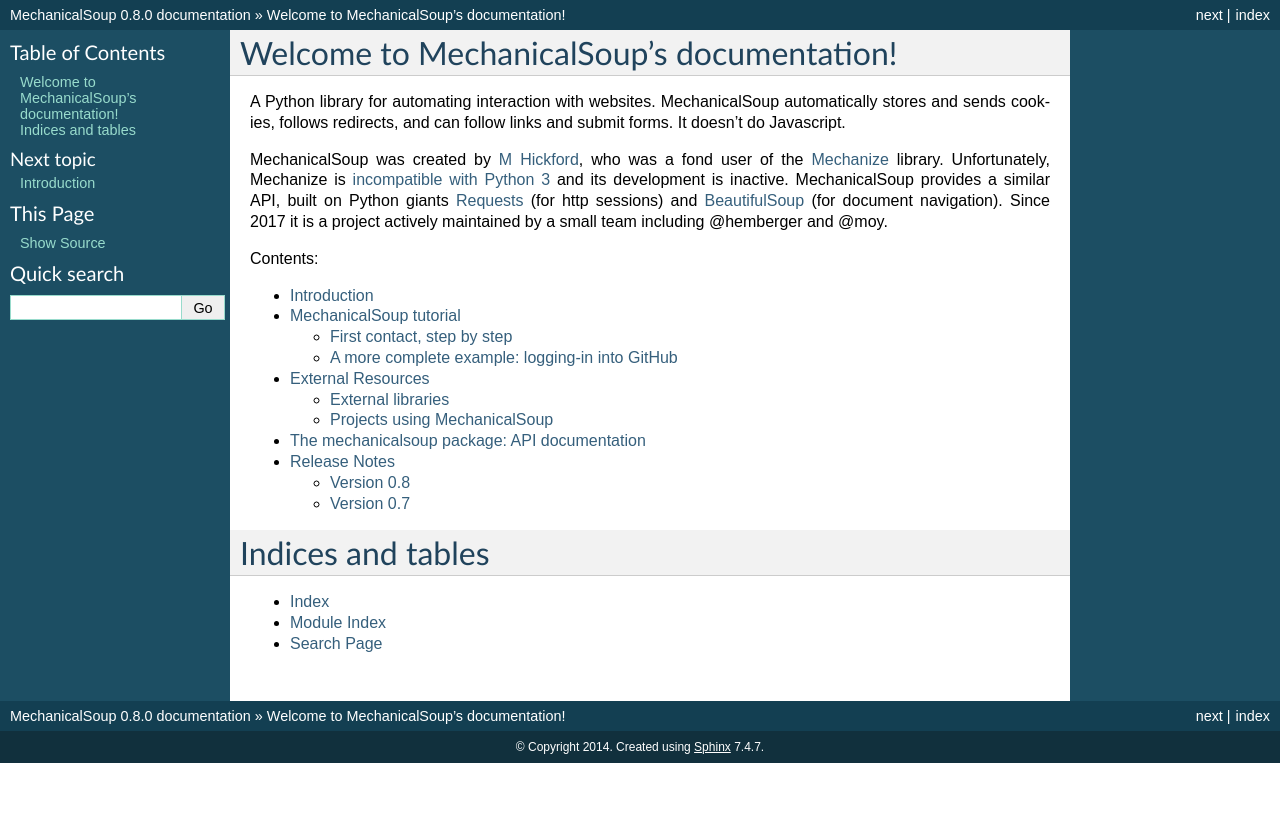
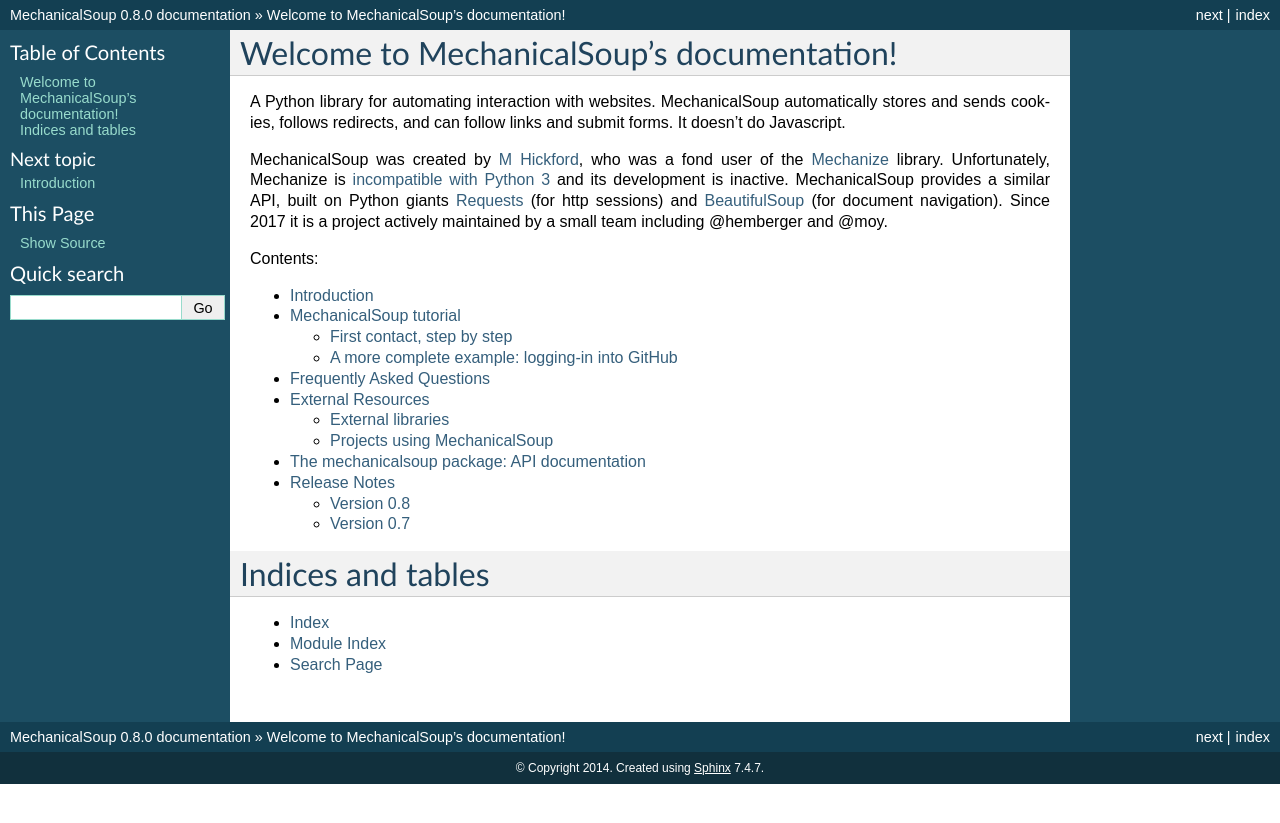
Before and after one commit to MechanicalSoup/MechanicalSoup, a Sphinx documentation site: the page built from docs/index.rst, in a window 1280 px wide. Shown: the top 823 px of the page. Built offline with Sphinx 7.4.7, drawn with Linux system fonts in a browser that asks for light colours.

```diff
--- /dev/null
+++ b/docs/faq.rst
@@ -0,0 +1,4 @@
+Frequently Asked Questions
+==========================
+
+TODO
--- a/docs/index.rst
+++ b/docs/index.rst
@@ -27,6 +27,7 @@ Contents:
 
    introduction
    tutorial
+   faq
    external-resources
    mechanicalsoup
    ChangeLog
```
